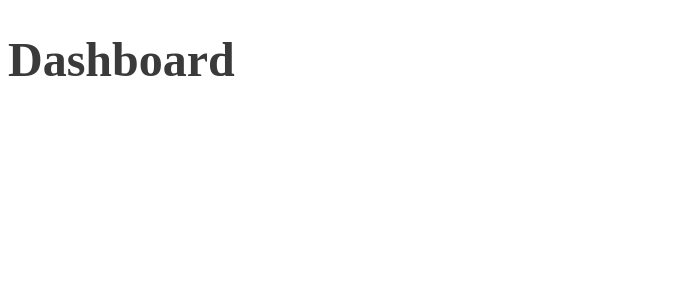
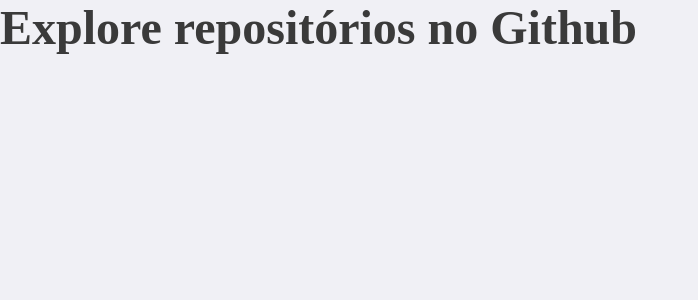
Before and after one commit to LulaCrackudo/react-js, a React (Create React App) app: page / in a window 1280 px wide. Shown: the top 300 px of the page, without its empty margins (0-698 px from the left). Built offline with nearby package versions, Linux system fonts and the light colour scheme.

Commit message:
add global styles

```diff
--- a/src/App.tsx
+++ b/src/App.tsx
@@ -3,11 +3,15 @@
 import { BrowserRouter } from "react-router-dom";
 
 import Routes from "./routes";
+import GlobalStyle from "./styles/global";
 
 const App: React.FC = () => (
-	<BrowserRouter>
-		<Routes />
-	</BrowserRouter>
+	<>
+		<BrowserRouter>
+			<Routes />
+		</BrowserRouter>
+		<GlobalStyle />
+	</>
 );
 
 export default App;
--- a/src/pages/Dashboard/index.tsx
+++ b/src/pages/Dashboard/index.tsx
@@ -4,7 +4,7 @@
 import Title from "./styles";
 
 const Dashboard: React.FC = () => {
-	return <Title>Dashboard</Title>;
+	return <Title>Explore repositórios no Github</Title>;
 };
 
 export default Dashboard;
--- /dev/null
+++ b/src/styles/global.ts
@@ -0,0 +1,13 @@
+import { createGlobalStyle } from "styled-components";
+
+export default createGlobalStyle`
+	* {
+		margin: 0;
+		padding: 0;
+		outline: 0;
+		box-sizing: border-box;
+	}
+	body {
+		background-color: #f0f0f5;
+	}
+`;
```
